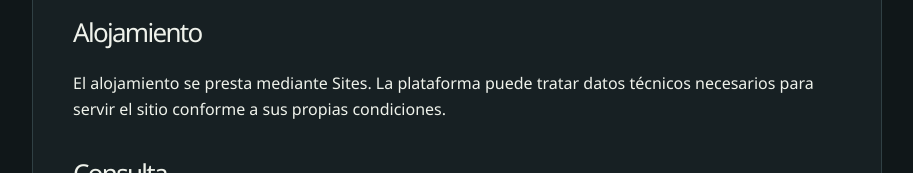
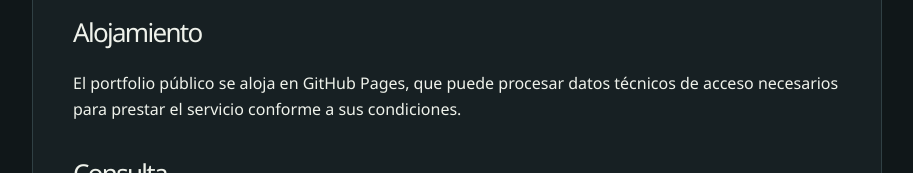
Before and after one commit to djSaBaS/Porfolio, a plain HTML site: page privacidad/index.html in a window 1280 px wide. Shown: the part 565-738 px from the top of the page, without its empty margins (183-1096 px from the left). Drawn offline with Linux system fonts and the light colour scheme.

```diff
--- a/privacidad/index.html
+++ b/privacidad/index.html
@@ -5,6 +5,6 @@
 <!-- Se declaran metadatos del documento. -->
 <head><meta charset="utf-8"><meta name="viewport" content="width=device-width, initial-scale=1"><title>Privacidad · Juan Antonio Sánchez Plaza</title><meta name="description" content="Privacidad de Juan Antonio Sánchez Plaza."><link rel="canonical" href="https://djsabas.github.io/Porfolio/privacidad/"><link rel="stylesheet" href="/Porfolio/assets/site.css"><link rel="icon" href="/Porfolio/assets/favicon.svg"></head>
 <!-- Se mantiene un diseño sencillo adecuado para lectura e impresión. -->
-<body><main class="document-page"><a class="text-link" href="/Porfolio/?view=hr">← Volver al currículum interactivo</a><h1>Privacidad</h1><p>Este sitio presenta el currículum profesional de Juan Antonio Sánchez Plaza.</p><h2>Datos y preferencias</h2><p>No hay formularios de recogida de datos, analítica, publicidad ni cookies de seguimiento añadidas por este sitio. Las preferencias de tema y vista se guardan en el almacenamiento local de tu navegador y pueden eliminarse desde sus ajustes.</p><h2>Contacto</h2><p>El enlace de correo abre tu aplicación de email. Los mensajes se envían únicamente cuando decides hacerlo desde esa aplicación. LinkedIn y GitHub aplican sus propias políticas de privacidad.</p><h2>Alojamiento</h2><p>El alojamiento se presta mediante Sites. La plataforma puede tratar datos técnicos necesarios para servir el sitio conforme a sus propias condiciones.</p><h2>Consulta</h2><p>Para consultas relacionadas con el contenido, escribe a <a href="mailto:juanantoniosanchezplaza@hotmail.com">juanantoniosanchezplaza@hotmail.com</a>.</p></main></body>
+<body><main class="document-page"><a class="text-link" href="/Porfolio/?view=hr">← Volver al currículum interactivo</a><h1>Privacidad</h1><p>Este sitio presenta el currículum profesional de Juan Antonio Sánchez Plaza.</p><h2>Datos y preferencias</h2><p>No hay formularios de recogida de datos, analítica, publicidad ni cookies de seguimiento añadidas por este sitio. Las preferencias de tema y vista se guardan en el almacenamiento local de tu navegador y pueden eliminarse desde sus ajustes.</p><h2>Contacto</h2><p>El enlace de correo abre tu aplicación de email. Los mensajes se envían únicamente cuando decides hacerlo desde esa aplicación. LinkedIn y GitHub aplican sus propias políticas de privacidad.</p><h2>Alojamiento</h2><p>El portfolio público se aloja en GitHub Pages, que puede procesar datos técnicos de acceso necesarios para prestar el servicio conforme a sus condiciones.</p><h2>Consulta</h2><p>Para consultas relacionadas con el contenido, escribe a <a href="mailto:juanantoniosanchezplaza@hotmail.com">juanantoniosanchezplaza@hotmail.com</a>.</p></main></body>
 <!-- Se cierra el documento informativo. -->
 </html>
```
